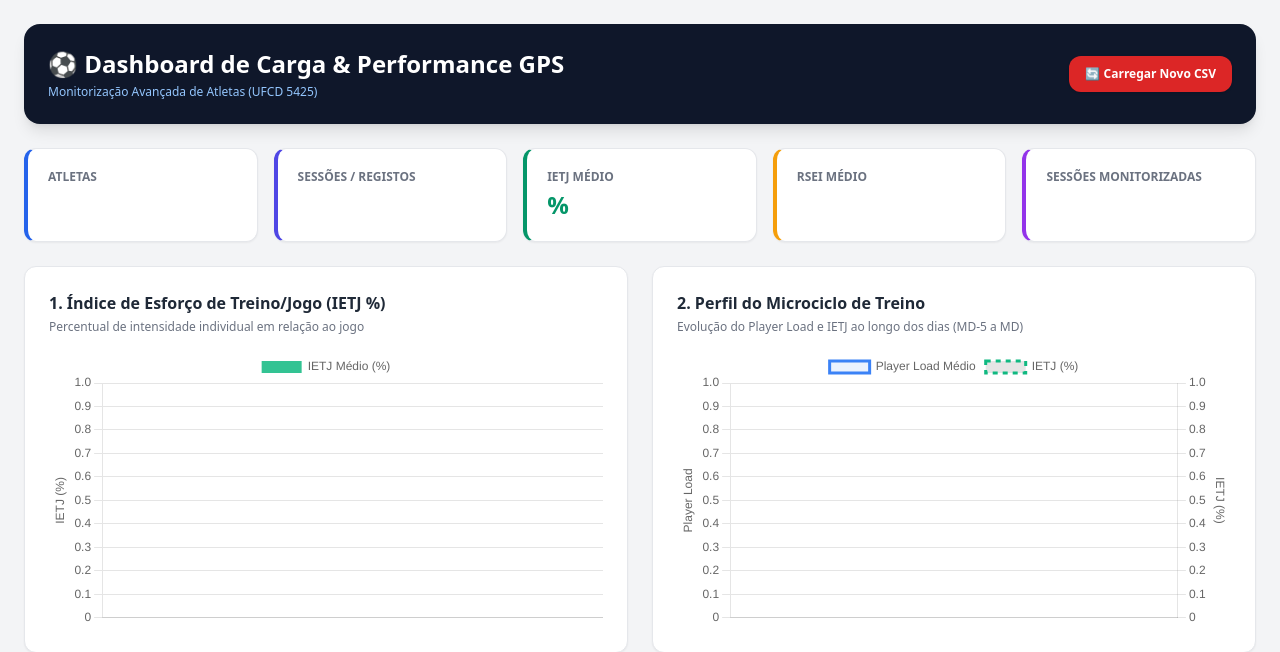
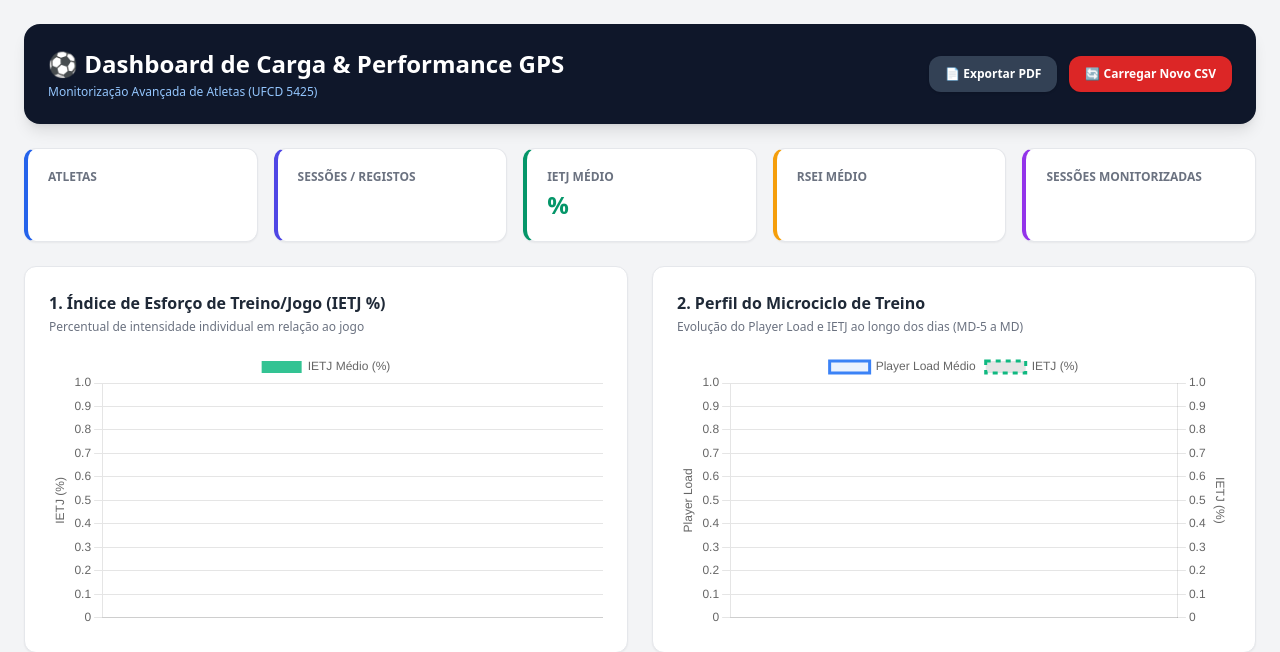
Before and after one commit to silastome/gps-load-monitoring, a Python web app: template web/templates/dashboard.html in a window 1280 px wide. Shown: the top 652 px of the page. Run offline with Jinja, Linux system fonts and the light colour scheme; the template is opened without the code that fills it, so the values that code supplies are empty; some libraries are stand-ins or nearby versions.

Commit message:
feat: adiciona opcao de exportacao em PDF no dashboard

```diff
--- a/web/templates/dashboard.html
+++ b/web/templates/dashboard.html
@@ -6,6 +6,13 @@
     <title>Dashboard GPS — UFCD 5425</title>
     <script src="https://cdn.tailwindcss.com"></script>
     <script src="https://cdn.jsdelivr.net/npm/chart.js"></script>
+    <style>
+        @media print {
+            .no-print { display: none !important; }
+            body { background-color: white !important; padding: 0 !important; }
+            .shadow-sm, .shadow-lg, .shadow { box-shadow: none !important; }
+        }
+    </style>
 </head>
 <body class="bg-gray-100 font-sans p-6">
     <div class="max-w-7xl mx-auto space-y-6">
@@ -16,9 +23,14 @@
                 <h1 class="text-2xl font-bold">⚽ Dashboard de Carga & Performance GPS</h1>
                 <p class="text-xs text-blue-300 mt-1">Monitorização Avançada de Atletas (UFCD 5425)</p>
             </div>
-            <a href="/reset" onclick="return confirm('Carregar novo ficheiro e limpar dados atuais?')" class="bg-red-600 hover:bg-red-700 text-white text-xs font-bold py-2.5 px-4 rounded-xl transition shadow">
-                🔄 Carregar Novo CSV
-            </a>
+            <div class="flex items-center gap-3 no-print">
+                <button onclick="window.print()" class="bg-slate-700 hover:bg-slate-600 text-white text-xs font-bold py-2.5 px-4 rounded-xl transition shadow flex items-center gap-1.5">
+                    📄 Exportar PDF
+                </button>
+                <a href="/reset" onclick="return confirm('Carregar novo ficheiro e limpar dados atuais?')" class="bg-red-600 hover:bg-red-700 text-white text-xs font-bold py-2.5 px-4 rounded-xl transition shadow">
+                    🔄 Carregar Novo CSV
+                </a>
+            </div>
         </div>
 
         {% if msg %}
```
